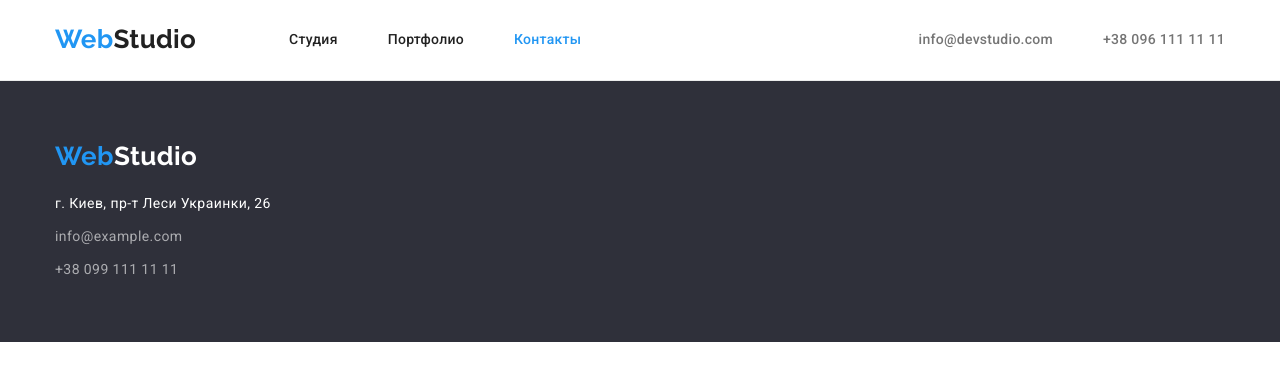
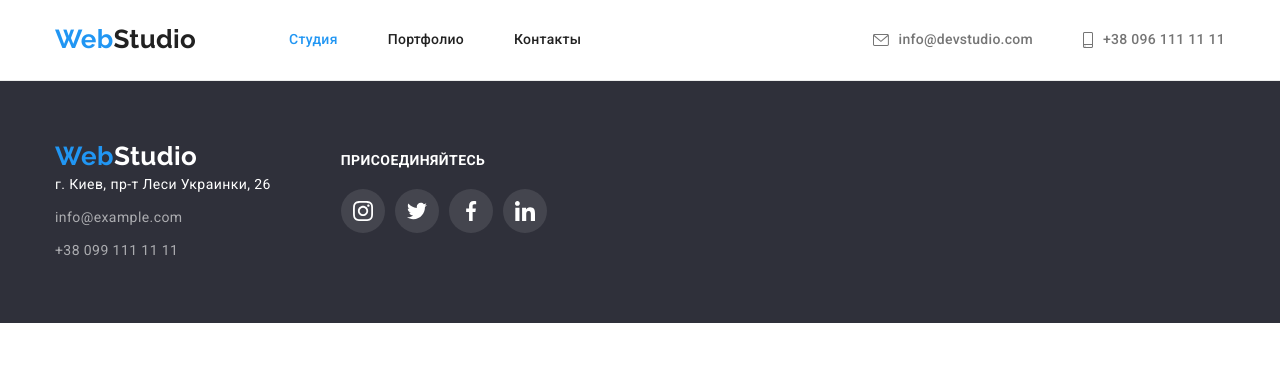
Before and after one commit to Pylypeichenko/goit-markup-hw-04, a plain HTML site: page contacts.html in a window 1280 px wide. Drawn offline with nearby package versions, Linux system fonts and the light colour scheme.

Commit message:
Update header and footer on other pages.

```diff
--- a/contacts.html
+++ b/contacts.html
@@ -29,24 +29,32 @@
           >
           <ul class="nav">
             <li>
-              <a class="link" href="./index.html">Студия</a>
+              <a class="link current" href="./index.html">Студия</a>
             </li>
             <li>
               <a class="link" href="./portfolio.html">Портфолио</a>
             </li>
             <li>
-              <a class="link current" href="./contacts.html">Контакты</a>
+              <a class="link" href="./contacts.html">Контакты</a>
             </li>
           </ul>
         </nav>
         <ul class="contacts">
           <li>
-            <a class="link" href="mailo:info@devstudio.com"
-              >info@devstudio.com</a
+            <a class="link" href="mailo:info@devstudio.com">
+              <svg class="icon-mail" width="16" height="12">
+                <use href="./images/symbol-defs.svg#icon-envelope"></use>
+              </svg>
+              info@devstudio.com</a
             >
           </li>
           <li>
-            <a class="link" href="tel:+380961111111">+38 096 111 11 11</a>
+            <a class="link" href="tel:+380961111111">
+              <svg class="icon-smartphone" width="10" height="16">
+                <use href="./images/symbol-defs.svg#icon-smartphone"></use>
+              </svg>
+              +38 096 111 11 11</a
+            >
           </li>
         </ul>
       </div>
@@ -54,6 +62,8 @@
     <main></main>
     <footer class="footer">
       <div class="container">
+        <div class="footer-menu">
+          <div class="logo-address">
             <a class="logo" href="./index.html" lang="en"
               >Web<span class="logo studio-footer">Studio</span></a
             >
@@ -74,11 +84,48 @@
                   >
                 </li>
                 <li>
-              <a class="link tel" href="tel:+380991111111">+38 099 111 11 11</a>
+                  <a class="link tel" href="tel:+380991111111"
+                    >+38 099 111 11 11</a
+                  >
                 </li>
               </ul>
             </address>
           </div>
+          <div class="footer-soc-media">
+            <p class="footer-join">присоединяйтесь</p>
+            <ul class="soc-media-list">
+              <li class="soc-media-logo">
+                <a href="" class="soc-media-link">
+                  <svg class="soc-media-icon" width="20" height="20">
+                    <use href="./images/symbol-defs.svg#icon-instagram"></use>
+                  </svg>
+                </a>
+              </li>
+              <li class="soc-media-logo">
+                <a href="" class="soc-media-link">
+                  <svg class="soc-media-icon" width="20" height="20">
+                    <use href="./images/symbol-defs.svg#icon-twitter"></use>
+                  </svg>
+                </a>
+              </li>
+              <li class="soc-media-logo">
+                <a href="" class="soc-media-link">
+                  <svg class="soc-media-icon" width="20" height="20">
+                    <use href="./images/symbol-defs.svg#icon-facebook"></use>
+                  </svg>
+                </a>
+              </li>
+              <li class="soc-media-logo">
+                <a href="" class="soc-media-link">
+                  <svg class="soc-media-icon" width="20" height="20">
+                    <use href="./images/symbol-defs.svg#icon-linkedin"></use>
+                  </svg>
+                </a>
+              </li>
+            </ul>
+          </div>
+        </div>
+      </div>
     </footer>
   </body>
 </html>
```
Also changed, not shown: portfolio.html (+53 -6 lines). Lines whose indentation alone changed are shown as unchanged.
